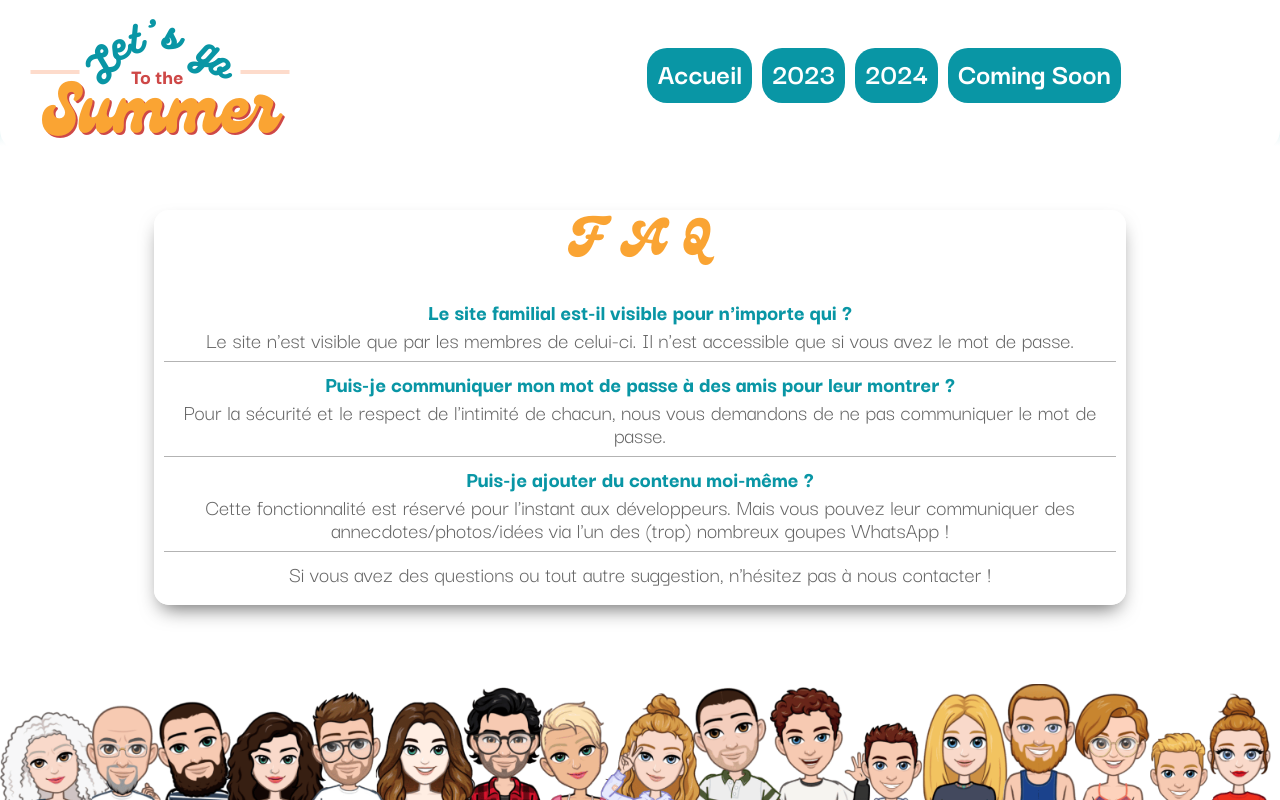
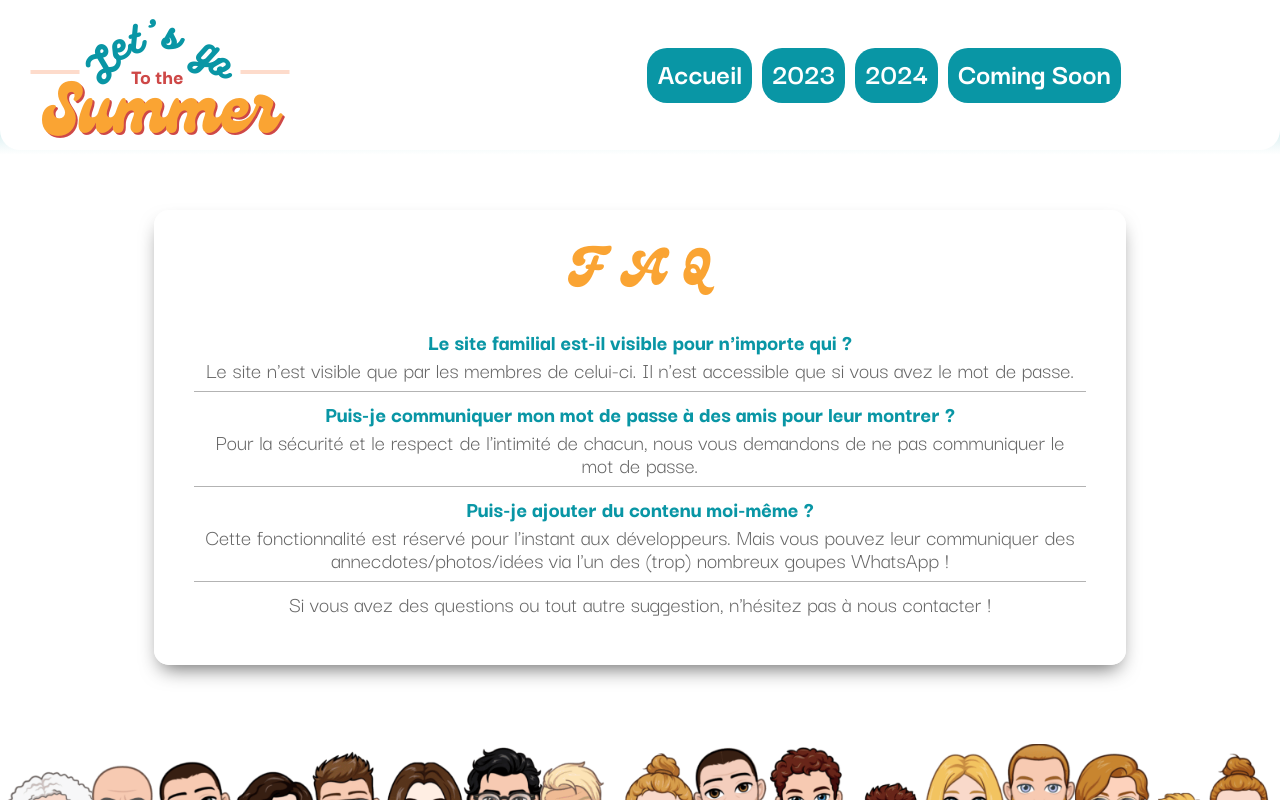
Before and after one commit to PixelsAndCookies/lets-go-to-the-summer, a React (Vite) app: page /faq in a window 1280 px wide. Shown: the top 800 px of the page. Built offline with nearby package versions, Linux system fonts and the light colour scheme.

Commit message:
Ajustement hauteur minimum

```diff
--- a/src/pages/_OtherPages.scss
+++ b/src/pages/_OtherPages.scss
@@ -106,7 +106,7 @@
     }
     article.description.otherPages {
         margin: auto;
-        padding: 1rem;
+        padding: 4rem;
     }
     .otherPages__element {
         padding: 1rem;
--- a/src/style/main.scss
+++ b/src/style/main.scss
@@ -43,6 +43,10 @@ main {
 .App {
     overflow: hidden;
     position: relative;
+    display: flex;
+    flex-direction: column;
+    justify-content: space-between;
+    min-height: 100vh;
 }
 
 .btn {
```
